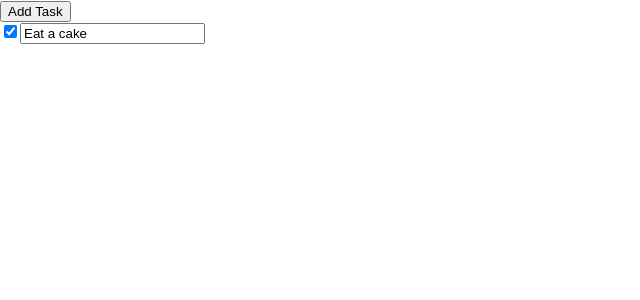
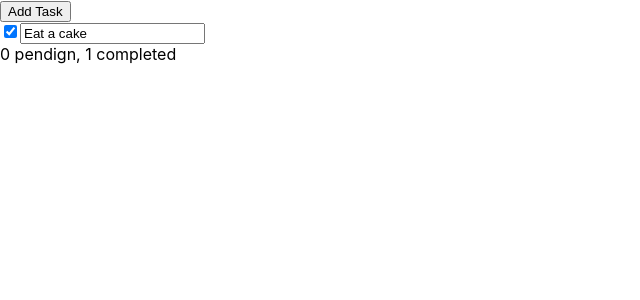
Before and after one commit to miwara/mst-todo, a React (Create React App) app: page / in a window 1280 px wide. Shown: the top 300 px of the page, without its empty margins (0-640 px from the left). Built offline with nearby package versions, Linux system fonts and the light colour scheme.

Commit message:
未完了と完了の表示

```diff
--- a/src/index.js
+++ b/src/index.js
@@ -42,8 +42,15 @@ const User = types.model({
 
 const RootStore = types.model({
   users: types.map(User),
-  todos: types.map(Todo),
-}).actions(self => {
+  todos: types.optional(types.map(Todo), {})
+}).views(self => ({
+  get pendingCount() {
+    return values(self.todos).filter(todo => !todo.done).length
+  },
+  get completedCount() {
+    return values(self.todos).filter(todo => todo.done).length
+  }
+})).actions(self => {
   function addTodo(id, name) {
     self.todos.set(id, Todo.create({ name }));
   }
@@ -76,6 +83,12 @@ const TodoView = observer(props => (
   </div>
 ));
 
+const TodoCounterView = observer(props => (
+  <div>
+    {props.store.pendingCount} pendign, {props.store.completedCount} completed
+  </div>
+));
+
 const AppView = observer(props => (
   <div>
     <button onClick={e => props.store.addTodo(randomId(), "New Task")}>
@@ -84,6 +97,7 @@ const AppView = observer(props => (
     {values(props.store.todos).map(todo => (
       <TodoView todo={todo} />
     ))}
+    <TodoCounterView store={props.store} />
   </div>
 ));
 
```
